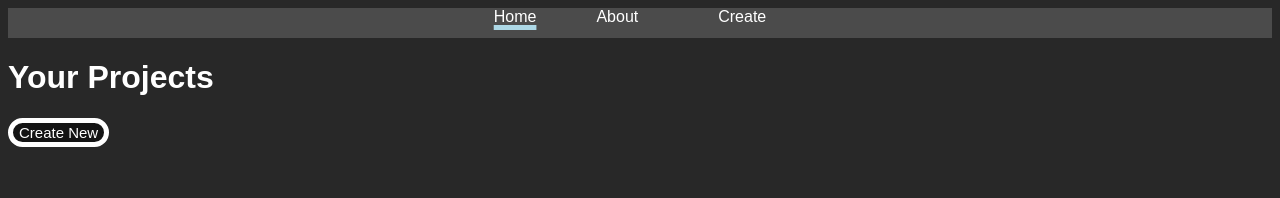
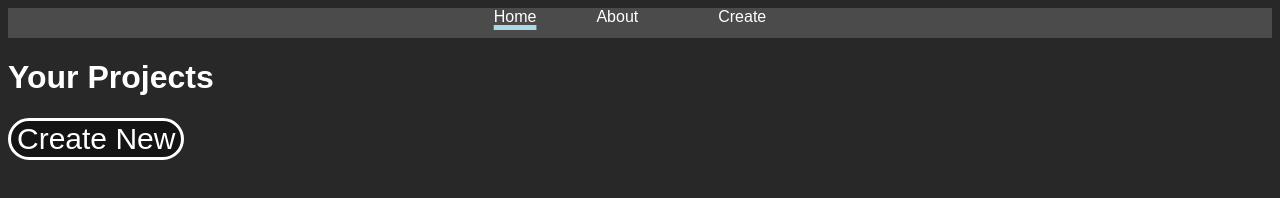
Before and after one commit to sg631/simple-editor, a plain HTML site: page index.html in a window 1280 px wide. Drawn offline with Linux system fonts and the light colour scheme.

Commit message:
Update mainstyle.css

```diff
--- a/styles/mainstyle.css
+++ b/styles/mainstyle.css
@@ -47,6 +47,6 @@ button {
   user-select: none;
   background-color:rgb(20, 20 ,20);
   color:white;
-  border: solid 5px;
-  font-size: 15px;
+  border: solid 3px;
+  font-size: 30px;
 }
```
